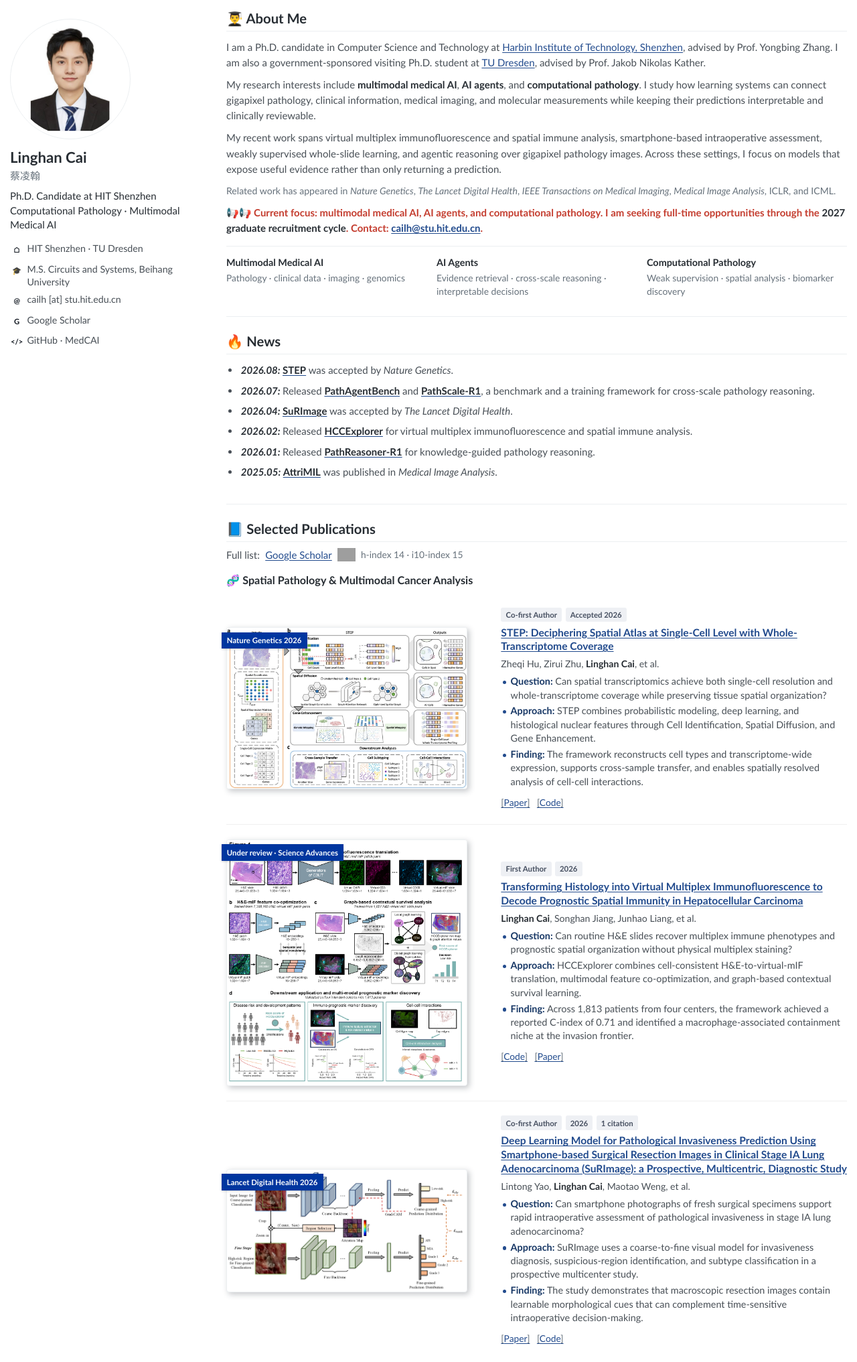
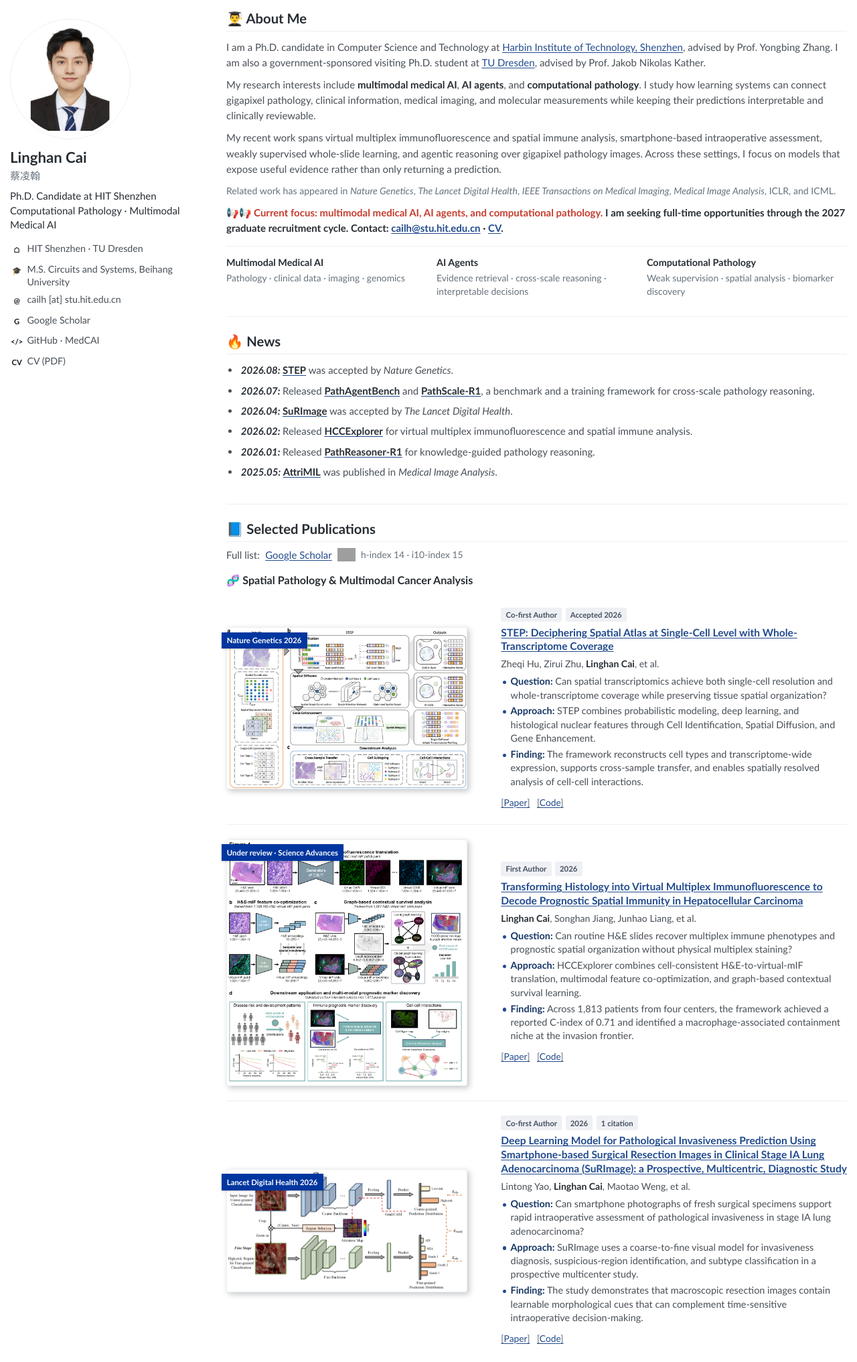
Before and after one commit to MedCAI/MedCAI.github.io, a plain HTML site: page index.html in a window 1280 px wide. Shown: the part 98-2131 px from the top of the page at 67% size. Drawn offline with Linux system fonts and the light colour scheme; no server answers; grey boxes are pictures that could not be loaded.

Commit message:
Add downloadable CV and normalize publication links

```diff
--- a/index.html
+++ b/index.html
@@ -46,6 +46,7 @@
             <li><span class="profile-icon" aria-hidden="true">@</span><a href="mailto:cailh@stu.hit.edu.cn">cailh [at] stu.hit.edu.cn</a></li>
             <li><span class="profile-icon" aria-hidden="true">G</span><a href="https://scholar.google.com.hk/citations?user=KvZLMFoAAAAJ&amp;hl=en" target="_blank" rel="noopener">Google Scholar</a></li>
             <li><span class="profile-icon" aria-hidden="true">&lt;/&gt;</span><a href="https://github.com/MedCAI" target="_blank" rel="noopener">GitHub · MedCAI</a></li>
+            <li><span class="profile-icon" aria-hidden="true">CV</span><a href="docs/linghan-cai-cv-2027.pdf" download>CV (PDF)</a></li>
           </ul>
         </section>
       </aside>
@@ -77,11 +78,11 @@
               Related work has appeared in <em>Nature Genetics</em>, <em>The Lancet Digital Health</em>,
               <em>IEEE Transactions on Medical Imaging</em>, <em>Medical Image Analysis</em>, ICLR, and ICML.
             </p>
-            <p class="notice-line">
+            <p class="notice-line"><strong>
               📢📢 <span class="attention-highlight">Current focus: multimodal medical AI, AI agents, and computational pathology.</span>
-              I am seeking full-time opportunities through the <strong>2027 graduate recruitment cycle</strong>.
-              Contact: <a href="mailto:cailh@stu.hit.edu.cn">cailh@stu.hit.edu.cn</a>.
-            </p>
+              I am seeking full-time opportunities through the 2027 graduate recruitment cycle.
+              Contact: <a href="mailto:cailh@stu.hit.edu.cn">cailh@stu.hit.edu.cn</a> · <a href="docs/linghan-cai-cv-2027.pdf" download>CV</a>.
+            </strong></p>
           </div>
           <ul class="quick-facts" aria-label="Research summary">
             <li><strong>Multimodal Medical AI</strong><span>Pathology · clinical data · imaging · genomics</span></li>
@@ -151,7 +152,7 @@
                       <li><strong>Approach:</strong> HCCExplorer combines cell-consistent H&amp;E-to-virtual-mIF translation, multimodal feature co-optimization, and graph-based contextual survival learning.</li>
                       <li><strong>Finding:</strong> Across 1,813 patients from four centers, the framework achieved a reported C-index of 0.71 and identified a macrophage-associated containment niche at the invasion frontier.</li>
                     </ul>
-                    <div class="pub-links"><a href="https://github.com/MedCAI/HCCExplorer" target="_blank" rel="noopener">Code</a><a href="https://www.biorxiv.org/content/10.64898/2026.02.25.707931v1" target="_blank" rel="noopener">Paper</a></div>
+                    <div class="pub-links"><a href="https://www.biorxiv.org/content/10.64898/2026.02.25.707931v1" target="_blank" rel="noopener">Paper</a><a href="https://github.com/MedCAI/HCCExplorer" target="_blank" rel="noopener">Code</a></div>
                   </div>
                 </article>
 
@@ -179,20 +180,20 @@
               <h3 class="publication-field-heading">🤖 Pathology Foundation Models &amp; Agents</h3>
               <div class="publication-list">
                 <article class="publication">
-                  <a class="pub-figure" href="https://github.com/G14nTDo4/PathAgent" target="_blank" rel="noopener" aria-label="Open PathAgent project">
+                  <a class="pub-figure" href="https://arxiv.org/abs/2511.17052" target="_blank" rel="noopener" aria-label="Open PathAgent paper">
                     <span class="badge badge-conference">ECCV 2026</span>
                     <img src="assets/img/pathagent-framework.png" alt="PathAgent iterative reasoning, navigation, and evidence retrieval workflow" loading="lazy">
                   </a>
                   <div class="pub-body">
                     <div class="pub-meta"><span class="meta-chip">Co-first Author</span><span class="meta-chip">ECCV 2026</span><a class="meta-chip" href="https://scholar.google.com.hk/citations?user=KvZLMFoAAAAJ&amp;hl=en" target="_blank" rel="noopener">18 citations</a></div>
-                    <h3><a href="https://github.com/G14nTDo4/PathAgent" target="_blank" rel="noopener">PathAgent: Toward Interpretable Analysis of Whole-slide Pathology Images via Large Language Model-based Agentic Reasoning</a></h3>
+                    <h3><a href="https://arxiv.org/abs/2511.17052" target="_blank" rel="noopener">PathAgent: Toward Interpretable Analysis of Whole-slide Pathology Images via Large Language Model-based Agentic Reasoning</a></h3>
                     <p class="authors">Jingyun Chen, <strong>Linghan Cai</strong>, Zhikang Wang, et al.</p>
                     <ul class="pub-summary" aria-label="PathAgent summary">
                       <li><strong>Question:</strong> Can an AI agent actively inspect a gigapixel whole-slide image and make its diagnostic evidence traceable?</li>
                       <li><strong>Approach:</strong> PathAgent coordinates an Executor, Navigator, and Perceptor to plan multi-step analysis, select magnification, retrieve evidence, and revise conclusions.</li>
                       <li><strong>Finding:</strong> A training-free agentic workflow produced reviewable reasoning paths while retaining competitive performance with off-the-shelf pathology models.</li>
                     </ul>
-                    <div class="pub-links"><a href="https://github.com/G14nTDo4/PathAgent" target="_blank" rel="noopener">Code</a></div>
+                    <div class="pub-links"><a href="https://arxiv.org/abs/2511.17052" target="_blank" rel="noopener">Paper</a><a href="https://github.com/G14nTDo4/PathAgent" target="_blank" rel="noopener">Code</a></div>
                   </div>
                 </article>
 
@@ -251,7 +252,7 @@
                       <li><strong>Approach:</strong> HE2FISH extracts 20× and 5× UNI2-h features and integrates them with multiscale experts, positional encoding, and task-specific prediction tokens.</li>
                       <li><strong>Finding:</strong> The framework supports all three rearrangement tasks and produces interpretable attention maps that localize morphology associated with each prediction.</li>
                     </ul>
-                    <div class="pub-links"><a href="https://github.com/MedCAI/HE2FISH" target="_blank" rel="noopener">Code</a></div>
+                    <div class="pub-links"><a href="https://scholar.google.com/scholar?q=%22Data-efficient+Deep+Learning+for+Gene+Rearrangement+Status+Prediction+in+Diffuse+Large+B-cell+Lymphoma%22" target="_blank" rel="noopener" title="Search for the paper on Google Scholar">Paper</a><a href="https://github.com/MedCAI/HE2FISH" target="_blank" rel="noopener">Code</a></div>
                   </div>
                 </article>
               </div>
```
Also changed, not shown: 1 other file.
